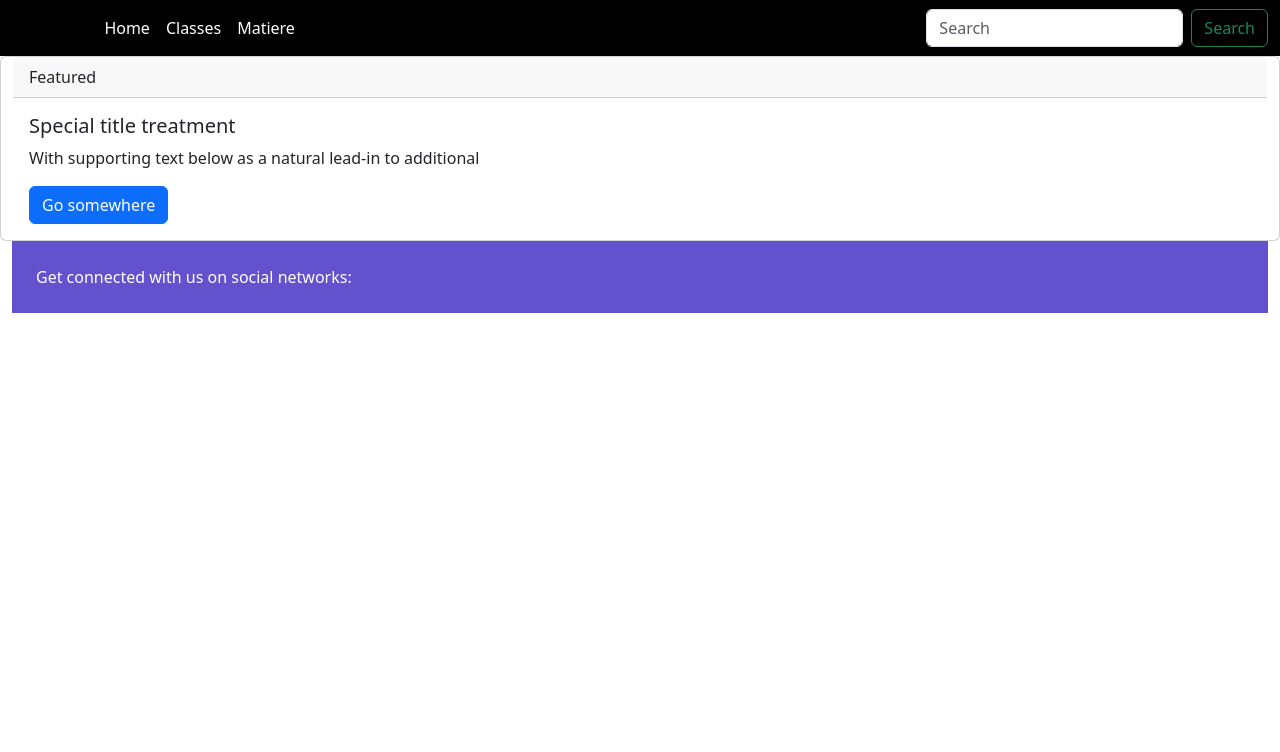
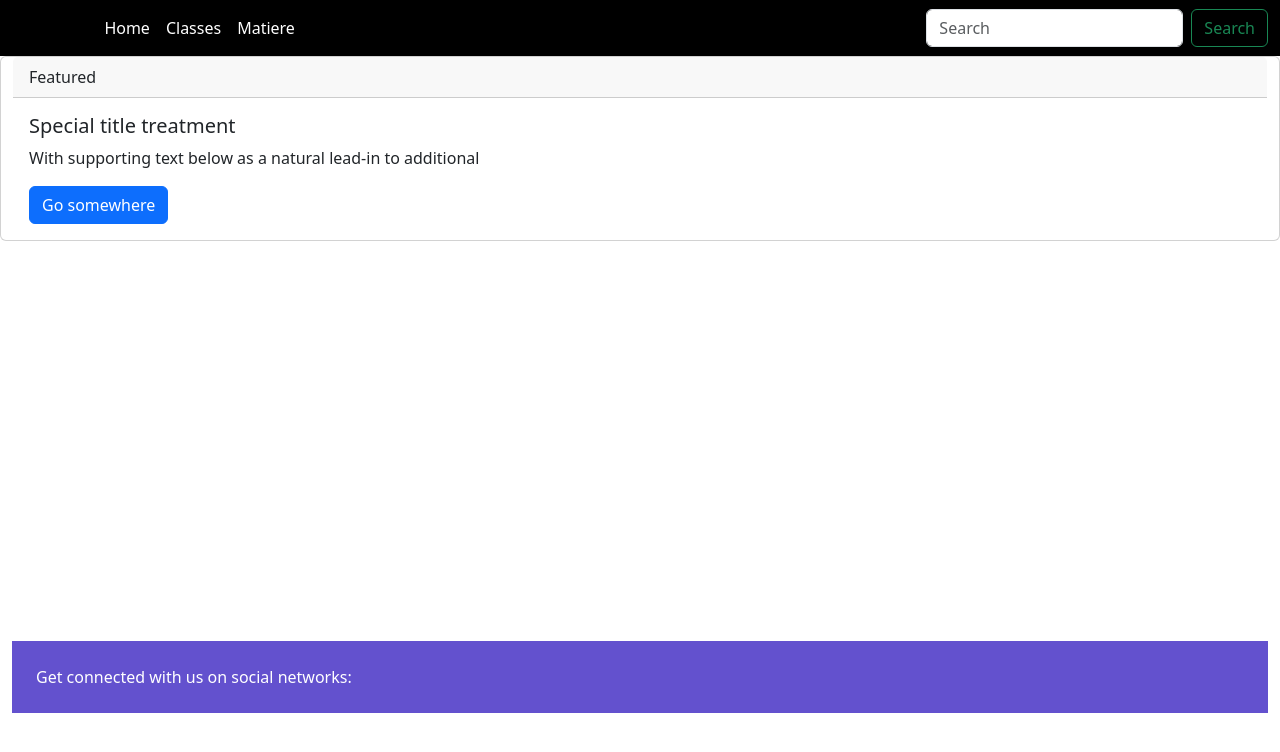
Before and after one commit to catmEnseignant/2025_angular_isep_diamniadio, an Angular app in the folder asta_mbacke/: page /home in a window 1280 px wide. Shown: the top 752 px of the page. Built offline with nearby package versions, Linux system fonts and the light colour scheme.

Commit message:
Ajout de deux composants classe et matiere

```diff
--- a/asta_mbacke/src/app/footer/footer.component.css
+++ b/asta_mbacke/src/app/footer/footer.component.css
@@ -0,0 +1,3 @@
+.you{
+    padding-bottom: 400px;
+}
--- a/asta_mbacke/src/app/matiere/form-matiere/form-matiere.component.ts
+++ b/asta_mbacke/src/app/matiere/form-matiere/form-matiere.component.ts
@@ -1,11 +1,26 @@
 import { Component } from '@angular/core';
+import { FormBuilder, FormGroup, ReactiveFormsModule } from '@angular/forms';
 
 @Component({
   selector: 'app-form-matiere',
-  imports: [],
+  imports: [ReactiveFormsModule],
   templateUrl: './form-matiere.component.html',
   styleUrl: './form-matiere.component.css'
 })
 export class FormMatiereComponent {
 
+  classform:FormGroup
+  constructor( private fb:FormBuilder){
+    this.classform= this.fb.group({
+      nom:[''],
+      description:[''],
+      serie:[''],
+      coefficient:[''],
+    })
+  }
+
+  storeClasse(){
+    console.log(this.classform.value)
+  }
+
 }
```
